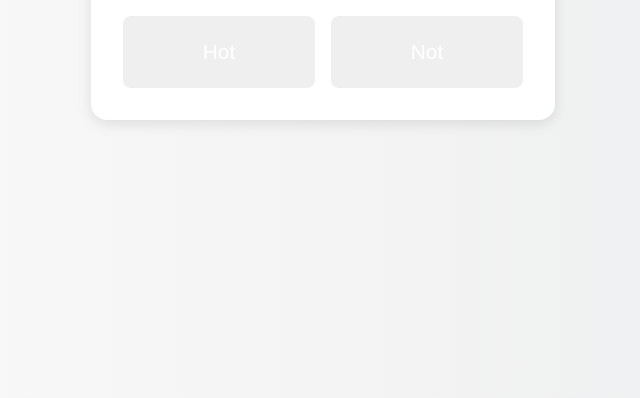
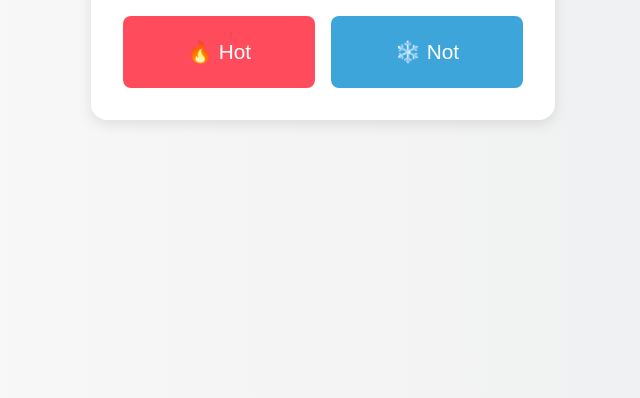
Before and after one commit to GaHub101/ZaWo, a plain HTML site: page index.html in a window 1280 px wide. Shown: the part 402-800 px from the top of the page, without its empty margins (317-957 px from the left). Drawn offline with Linux system fonts and the light colour scheme.

Commit message:
Update index.html

```diff
--- a/index.html
+++ b/index.html
@@ -13,9 +13,9 @@
     <form id="voteForm" action="https://docs.google.com/forms/d/e/1FAIpQLSeItrQ7FrmoFid_c25CUlF6m1Wdpi1RzY44wf-h8pMflv1YOA/formResponse" method="POST" target="hidden_iframe" onsubmit="submitted=true;">
       <input type="hidden" name="entry.1818722951" id="voteValue" />
       <div class="buttons">
-        <button type="button" class="Hot" onclick="submitVote('Hot')">Hot</button>
-        <button type="button" class="Not" onclick="submitVote('Not')">Not</button>
-      </div>
+  <button type="button" class="hot" onclick="submitVote('Hot')">🔥 Hot</button>
+  <button type="button" class="not" onclick="submitVote('Not')">❄️ Not</button>
+</div>
     </form>
     <iframe name="hidden_iframe" id="hidden_iframe" style="display:none;"></iframe>
   </div>
```
